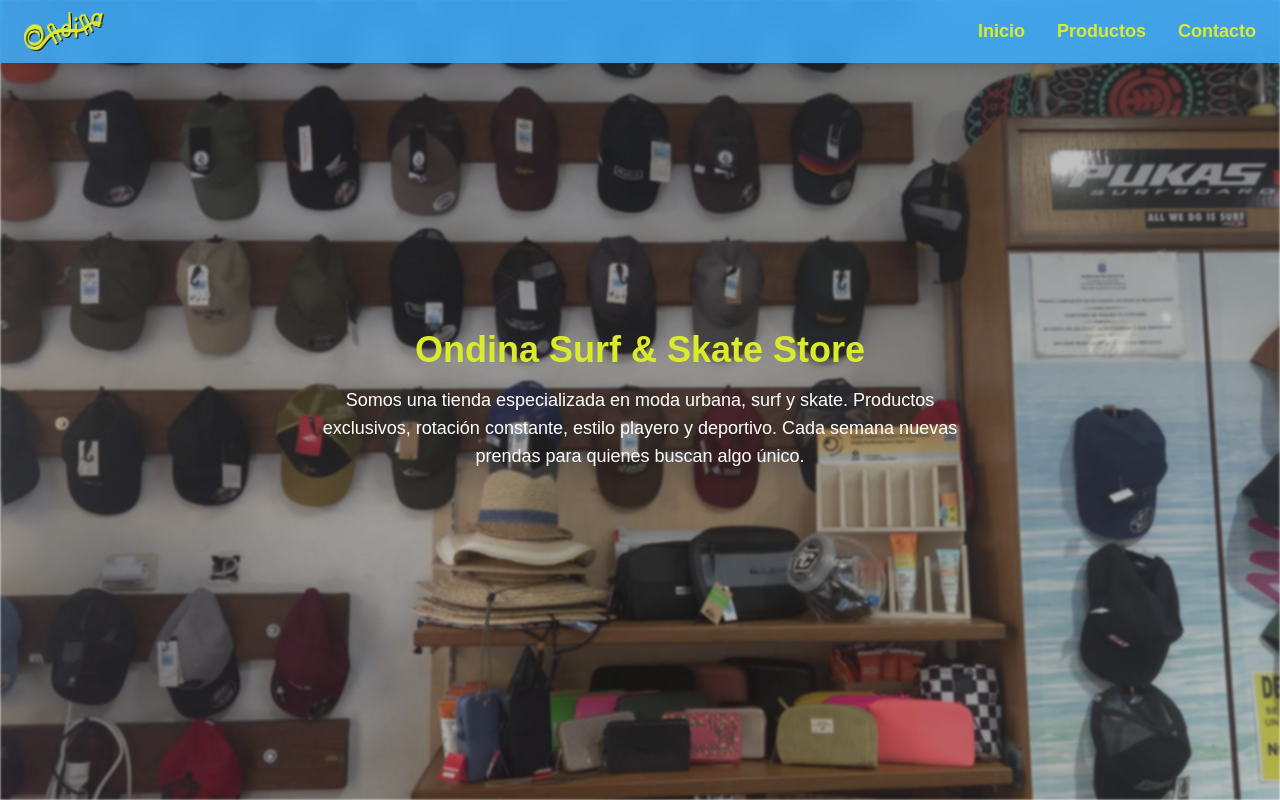
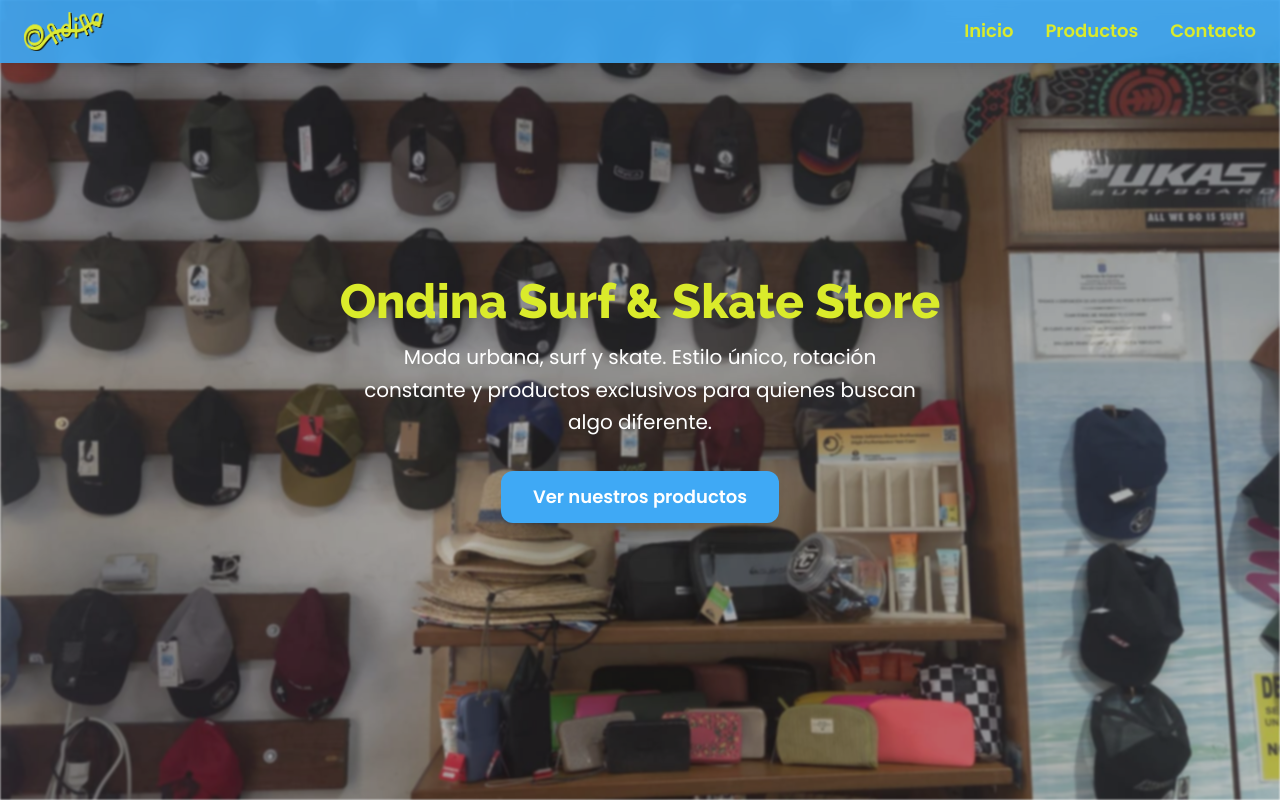
Before and after one commit to guillesg/Ondina, a Next.js app: page / in a window 1280 px wide. Shown: the top 800 px of the page. Built offline with nearby package versions, Linux system fonts and the light colour scheme.

Commit message:
Mejoras de fuentes + FooterWrapper + ajustes UI

```diff
--- a/package.json
+++ b/package.json
@@ -10,6 +10,7 @@
   },
   "dependencies": {
     "@heroicons/react": "^2.2.0",
+    "@next/font": "^14.2.15",
     "lucide-react": "^0.555.0",
     "next": "16.0.3",
     "react": "19.2.0",
--- a/src/app/globals.css
+++ b/src/app/globals.css
@@ -3,6 +3,8 @@
 :root {
   --background: #ffffff;
   --foreground: #171717;
+  --font-raleway: "Raleway", sans-serif;
+  --font-poppins: "Poppins", sans-serif;
 }
 
 @theme inline {
@@ -22,7 +24,7 @@
 body {
   background: var(--background);
   color: var(--foreground);
-  font-family: Arial, Helvetica, sans-serif;
+  font-family: var(--font-poppins);
 }
 
 @keyframes fadeIn {
@@ -86,3 +88,7 @@ body {
 .delay-300 {
   animation-delay: 0.3s;
 }
+
+h1, h2, h3, h4 {
+  font-family: var(--font-raleway);
+}
--- a/src/app/layout.tsx
+++ b/src/app/layout.tsx
@@ -1,6 +1,19 @@
 import "./globals.css";
 import NavBar from "@/components/NavBar";
-import Footer from "@/components/Footer";
+import FooterWrapper from "@/components/FooterWrapper";
+import { Raleway, Poppins } from "next/font/google";
+
+const raleway = Raleway({
+  subsets: ["latin"],
+  variable: "--font-raleway",
+  weight: ["400", "500", "600", "700", "800"],
+});
+
+const poppins = Poppins({
+  subsets: ["latin"],
+  variable: "--font-poppins",
+  weight: ["300", "400", "500", "600"],
+});
 
 export const metadata = {
   title: "Mi Web",
@@ -9,19 +22,11 @@ export const metadata = {
 
 export default function RootLayout({ children }: { children: React.ReactNode }) {
   return (
-    <html lang="es">
+    <html lang="es" className={`${raleway.variable} ${poppins.variable}`}>
       <body className="bg-white">
-
-        {/* NAVBAR FIJO */}
         <NavBar />
-
-        {/* CONTENIDO — separado del navbar fijo // className="pt-[80px] max-w-7xl mx-auto px-4"> */}
-        <main>
-          {children}
-        </main>
-
-        {/* FOOTER */}
-        <Footer className="z-60" />
+        <main>{children}</main>
+        <FooterWrapper />
       </body>
     </html>
   );
--- a/src/app/page.tsx
+++ b/src/app/page.tsx
@@ -6,23 +6,35 @@ import { MapPinIcon, PhoneIcon } from "@heroicons/react/24/solid";
 export default function HomePage() {
   return (
     <main>
-
       {/* SECTION 1 */}
       <BackgroundSection src={data.backgrounds[2].src}>
-        <h1 className="text-4xl font-bold mb-4 text-[#DAEB2B] fade-up">
+        <h1 className="text-4xl md:text-5xl font-extrabold mb-4 text-[#DAEB2B] fade-up drop-shadow-lg">
           Ondina Surf & Skate Store
         </h1>
-        <p className="max-w-2xl mx-auto text-lg text-white fade-up delay-150">
-          Somos una tienda especializada en moda urbana, surf y skate.
-          Productos exclusivos, rotación constante, estilo playero y deportivo.
-          Cada semana nuevas prendas para quienes buscan algo único.
+
+        <p className="max-w-xl mx-auto text-white text-lg md:text-xl fade-up delay-150 leading-relaxed">
+          Moda urbana, surf y skate. Estilo único, rotación constante y
+          productos exclusivos para quienes buscan algo diferente.
         </p>
+
+        {/* ⭐ BOTÓN MEJORADO ⭐ */}
+        <a
+          href="/productos"
+          className="
+          mt-8 inline-block px-8 py-3
+          text-lg font-bold rounded-xl
+          bg-[#3FA9F5] text-white shadow-xl
+          hover:bg-[#DAEB2B] hover:text-black
+          transition-all duration-300 fade-up delay-200
+          hover:scale-105
+          "
+        >
+          Ver nuestros productos
+        </a>
       </BackgroundSection>
-
 
       {/* SECTION 2 – NUESTRAS TIENDAS */}
       <BackgroundSection src={data.backgrounds[1].src}>
-
         {/* LOGO */}
         <div className="flex justify-center mb-6 fade-up">
           <Image
@@ -40,7 +52,6 @@ export default function HomePage() {
 
         {/* GRID */}
         <div className="grid grid-cols-1 sm:grid-cols-2 gap-8 text-white text-lg max-w-3xl mx-auto fade-up delay-200">
-
           {/* 🟦 GÁLDAR */}
           <div className="flex flex-col gap-3 bg-black/40 p-4 rounded-xl shadow-lg">
             <h3 className="text-2xl font-semibold text-[#DAEB2B]">Gáldar</h3>
@@ -72,9 +83,7 @@ export default function HomePage() {
         <p className="text-center mt-8 text-[#DAEB2B] text-lg font-medium fade-up delay-300">
           ondina@ondinasurf.com
         </p>
-
       </BackgroundSection>
-
     </main>
   );
 }
--- a/src/app/productos/page.tsx
+++ b/src/app/productos/page.tsx
@@ -34,6 +34,19 @@ export default function ProductosPage() {
     return () => observer.disconnect();
   }, []);
 
+  // ❌ BLOQUEAR SCROLL CUANDO EL SIDEBAR ESTÁ ABIERTO EN MÓVIL
+  useEffect(() => {
+    if (open) {
+      document.body.style.overflow = "hidden"; // Congela el scroll
+    } else {
+      document.body.style.overflow = ""; // Lo devuelve a normal
+    }
+
+    return () => {
+      document.body.style.overflow = ""; // Limpieza por seguridad
+    };
+  }, [open]);
+
   const handleSelect = (cat: string) => {
     setCategoriaActiva(cat);
     setOpen(false);
@@ -43,7 +56,6 @@ export default function ProductosPage() {
 
   return (
     <main className="min-h-screen relative overflow-x-hidden lg:pl-64 bg-gradient-to-b from-white to-[#F3FBFF] dark:from-neutral-900 dark:to-neutral-800">
-
       <Sidebar
         open={open}
         onClose={() => setOpen(false)}
@@ -60,7 +72,7 @@ export default function ProductosPage() {
         </h1>
 
         <p className="mt-2 text-gray-600 dark:text-gray-300 text-lg">
-          Explora nuestra selección especialmente para ti.
+          Mucho más en nuestras tiendas.
         </p>
 
         {/* Línea decorativa */}
@@ -69,7 +81,11 @@ export default function ProductosPage() {
 
       {/* GRID DE PRODUCTOS */}
       <div className="px-4 pb-10">
-        <ProductGrid productos={productos} onVer={setModalProducto} categoria={categoriaActiva} />
+        <ProductGrid
+          productos={productos}
+          onVer={setModalProducto}
+          categoria={categoriaActiva}
+        />
       </div>
 
       {/* SENTINEL PARA FLOATING */}
@@ -79,7 +95,6 @@ export default function ProductosPage() {
       {modalProducto && (
         <div className="fixed inset-0 bg-black/70 flex items-center justify-center z-50 p-4 animate-fadeIn">
           <div className="relative bg-white rounded-2xl max-w-md w-full p-4 shadow-2xl">
-
             {/* Botón cerrar */}
             <button
               className="absolute top-2 right-2 text-3xl text-black hover:text-[#3FA9F5] transition"
--- /dev/null
+++ b/src/components/FooterWrapper.tsx
@@ -0,0 +1,14 @@
+"use client";
+
+import { usePathname } from "next/navigation";
+import Footer from "./Footer";
+
+export default function FooterWrapper() {
+  const path = usePathname();
+
+  // ❌ No mostrar footer en /productos
+  if (path === "/productos") return null;
+
+  // ✔️ Mostrar footer en todas las demás páginas
+  return <Footer />;
+}
```
Also changed, not shown: src/app/contacto/page.tsx (line endings or trailing spaces), 1 other file (tests, documents, lock files or other folders).
